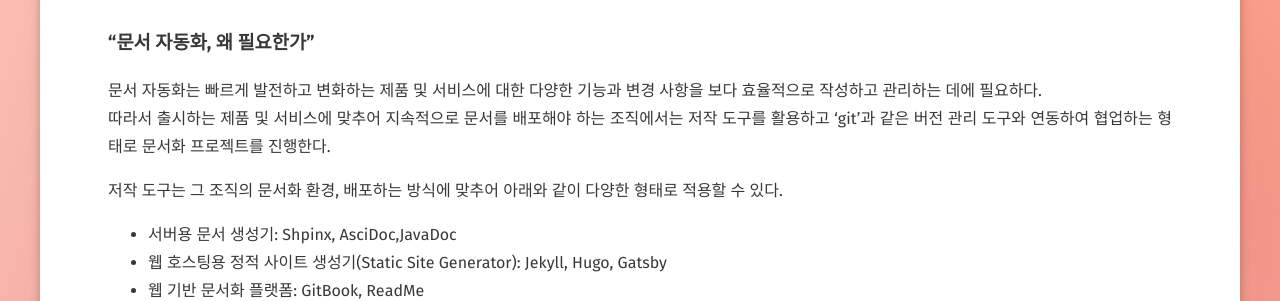
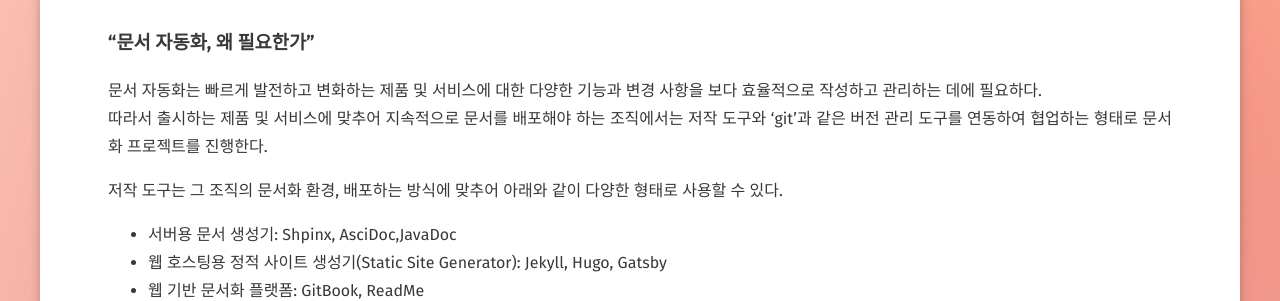
Before and after one commit to dora-author/dora-author.github.io, a Jekyll site: the page built from _posts/docs/2022-09-22-sphinx.md, in a window 1280 px wide. Shown: the part 931-1232 px from the top of the page. Built offline with Jekyll 4.4.1, drawn with Linux system fonts in a browser that asks for light colours; some web fonts are replaced; comment, search, counter and statistics services are not loaded.

Commit message:
Update 2022-09-22-sphinx.md

```diff
--- a/_posts/docs/2022-09-22-sphinx.md
+++ b/_posts/docs/2022-09-22-sphinx.md
@@ -26,9 +26,9 @@ comments: true
 
 ### "문서 자동화, 왜 필요한가"
 문서 자동화는 빠르게 발전하고 변화하는 제품 및 서비스에 대한 다양한 기능과 변경 사항을 보다 효율적으로 작성하고 관리하는 데에 필요하다. <Br>
-따라서 출시하는 제품 및 서비스에 맞추어 지속적으로 문서를 배포해야 하는 조직에서는 저작 도구를 활용하고 'git'과 같은 버전 관리 도구와 연동하여 협업하는 형태로 문서화 프로젝트를 진행한다.<br>
+따라서 출시하는 제품 및 서비스에 맞추어 지속적으로 문서를 배포해야 하는 조직에서는 저작 도구와 'git'과 같은 버전 관리 도구를 연동하여 협업하는 형태로 문서화 프로젝트를 진행한다.<br>
 
-저작 도구는 그 조직의 문서화 환경, 배포하는 방식에 맞추어 아래와 같이 다양한 형태로 적용할 수 있다. <br>
+저작 도구는 그 조직의 문서화 환경, 배포하는 방식에 맞추어 아래와 같이 다양한 형태로 사용할 수 있다. <br>
  - 서버용 문서 생성기: Shpinx, AsciDoc,JavaDoc
  - 웹 호스팅용 정적 사이트 생성기(Static Site Generator): Jekyll, Hugo, Gatsby
  - 웹 기반 문서화 플랫폼: GitBook, ReadMe
```
